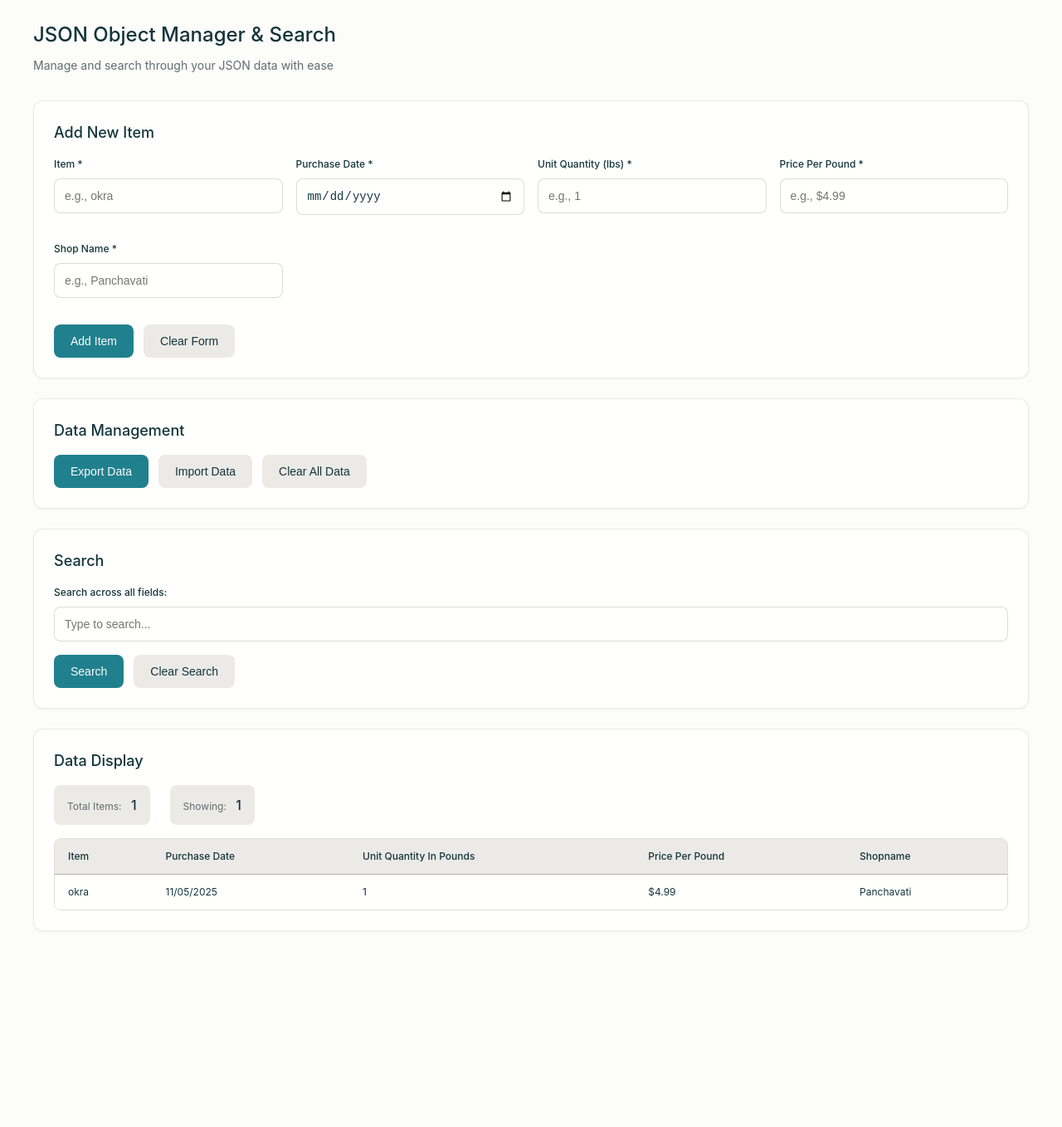
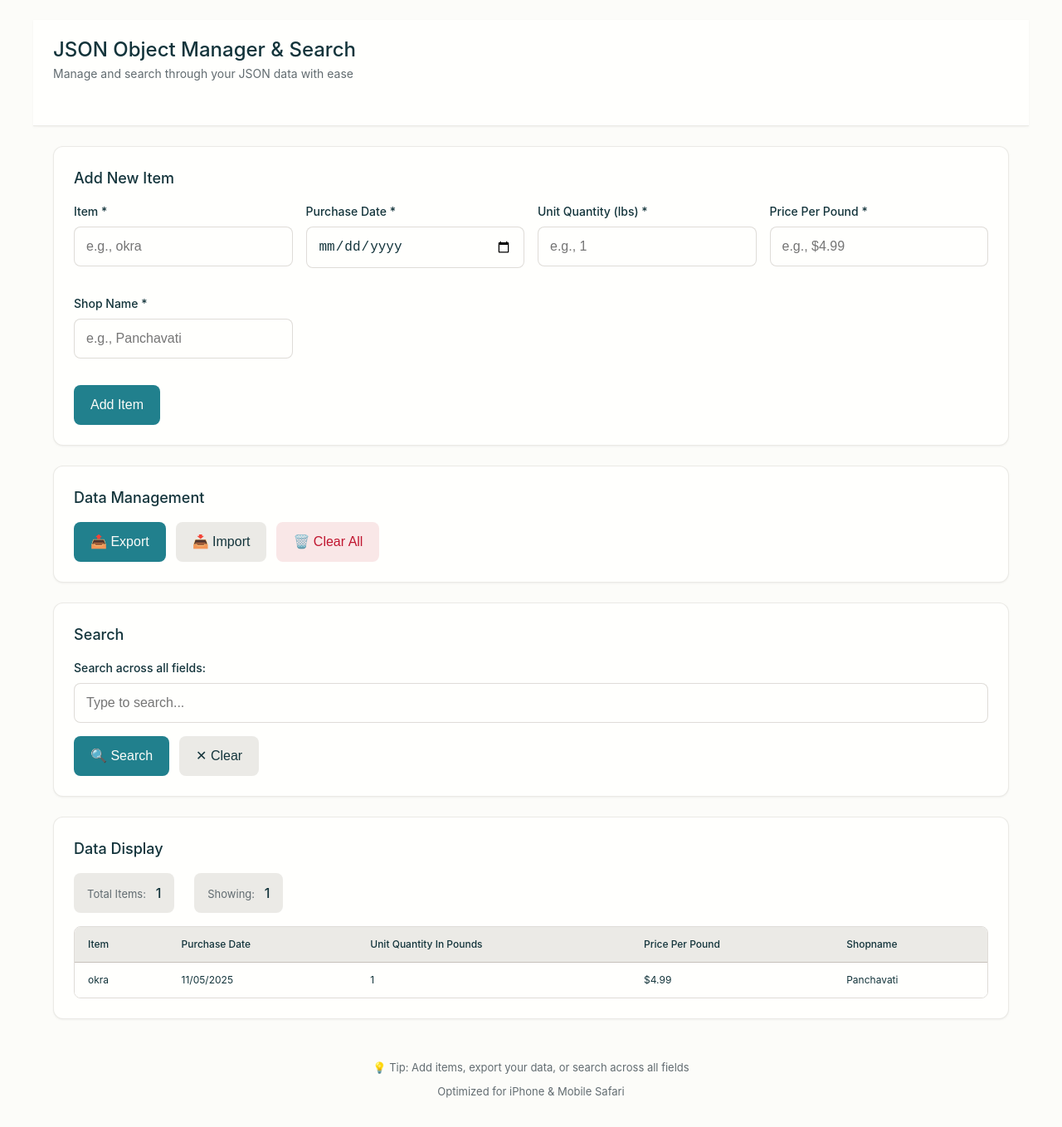
Before and after one commit to pravin-vasudevan-1188/canada-shopping-list, a plain HTML site: page index.html in a window 1280 px wide. Shown: the whole page at 83% size. Before the commit the page ends 1170 px from the top, so only its background shows below. Drawn offline with Linux system fonts and the light colour scheme.

Commit message:
mobile friendly version

```diff
--- a/index.html
+++ b/index.html
@@ -2,7 +2,7 @@
 <html lang="en">
 <head>
   <meta charset="UTF-8">
-  <meta name="viewport" content="width=device-width, initial-scale=1.0">
+  <meta name="viewport" content="width=device-width, initial-scale=1.0, maximum-scale=1.0, user-scalable=no, viewport-fit=cover">
   <title>JSON Object Manager &amp; Search</title>
   <style>
     /* Design System */
@@ -101,42 +101,63 @@
 
     body {
       font-family: var(--font-family-base);
-      font-size: var(--font-size-base);
+      font-size: 16px;
       color: var(--color-text);
       background-color: var(--color-background);
       line-height: 1.5;
-      padding: var(--space-24);
+      padding: 0;
+      padding-top: env(safe-area-inset-top);
+      padding-bottom: env(safe-area-inset-bottom);
+      padding-left: env(safe-area-inset-left);
+      padding-right: env(safe-area-inset-right);
+      -webkit-tap-highlight-color: rgba(0, 0, 0, 0);
+      -webkit-touch-callout: none;
     }
 
     .container {
       max-width: 1200px;
       margin: 0 auto;
+      padding: var(--space-16);
+    }
+
+    .app-header {
+      background-color: var(--color-surface);
+      border-bottom: 1px solid var(--color-card-border);
+      padding: var(--space-16);
+      margin: 0 calc(-1 * var(--space-16));
+      margin-bottom: var(--space-16);
+      position: sticky;
+      top: 0;
+      z-index: 100;
+      box-shadow: var(--shadow-sm);
     }
 
     h1 {
-      font-size: var(--font-size-3xl);
+      font-size: 22px;
       font-weight: var(--font-weight-semibold);
-      margin-bottom: var(--space-8);
+      margin-bottom: var(--space-4);
       color: var(--color-text);
+      line-height: 1.3;
     }
 
     .subtitle {
-      font-size: var(--font-size-base);
+      font-size: 14px;
       color: var(--color-text-secondary);
-      margin-bottom: var(--space-32);
+      margin-bottom: 0;
+      line-height: 1.4;
     }
 
     .section {
       background-color: var(--color-surface);
       border: 1px solid var(--color-card-border);
       border-radius: var(--radius-lg);
-      padding: var(--space-24);
-      margin-bottom: var(--space-24);
+      padding: var(--space-16);
+      margin-bottom: var(--space-16);
       box-shadow: var(--shadow-sm);
     }
 
     .section-title {
-      font-size: var(--font-size-xl);
+      font-size: 18px;
       font-weight: var(--font-weight-semibold);
       margin-bottom: var(--space-16);
       color: var(--color-text);
@@ -150,21 +171,23 @@
       display: block;
       font-weight: var(--font-weight-medium);
       margin-bottom: var(--space-8);
-      font-size: var(--font-size-sm);
+      font-size: 14px;
       color: var(--color-text);
     }
 
     textarea {
       width: 100%;
-      padding: var(--space-12);
+      padding: 14px;
       border: 1px solid var(--color-border);
       border-radius: var(--radius-base);
       font-family: monospace;
-      font-size: var(--font-size-sm);
+      font-size: 16px;
       background-color: var(--color-surface);
       color: var(--color-text);
       resize: vertical;
       min-height: 120px;
+      -webkit-appearance: none;
+      appearance: none;
     }
 
     textarea:focus {
@@ -176,12 +199,15 @@
     input[type="date"],
     input[type="number"] {
       width: 100%;
-      padding: var(--space-12);
+      padding: 14px;
       border: 1px solid var(--color-border);
       border-radius: var(--radius-base);
-      font-size: var(--font-size-base);
+      font-size: 16px;
       background-color: var(--color-surface);
       color: var(--color-text);
+      min-height: 48px;
+      -webkit-appearance: none;
+      appearance: none;
     }
 
     input[type="text"]:focus,
@@ -192,20 +218,27 @@
     }
 
     .form-grid {
-      display: grid;
-      grid-template-columns: repeat(auto-fit, minmax(250px, 1fr));
+      display: flex;
+      flex-direction: column;
       gap: var(--space-16);
       margin-bottom: var(--space-16);
     }
 
     .button {
-      padding: var(--space-12) var(--space-20);
+      padding: 14px var(--space-20);
       border: none;
       border-radius: var(--radius-base);
-      font-size: var(--font-size-base);
+      font-size: 16px;
       font-weight: var(--font-weight-medium);
       cursor: pointer;
       transition: all 0.2s ease;
+      min-height: 48px;
+      display: flex;
+      align-items: center;
+      justify-content: center;
+      flex: 1;
+      -webkit-tap-highlight-color: transparent;
+      touch-action: manipulation;
     }
 
     .button-primary {
@@ -227,16 +260,25 @@
     }
 
     .button-group {
-      display: flex;
+      display: grid;
+      grid-template-columns: 1fr 1fr;
       gap: var(--space-12);
-      flex-wrap: wrap;
+    }
+
+    .button-group .button {
+      width: 100%;
+    }
+
+    .button-full {
+      grid-column: 1 / -1;
     }
 
     .message {
       padding: var(--space-12);
       border-radius: var(--radius-base);
       margin-bottom: var(--space-16);
-      font-size: var(--font-size-sm);
+      font-size: 14px;
+      line-height: 1.5;
     }
 
     .message-error {
@@ -262,35 +304,91 @@
     }
 
     .stats {
-      display: flex;
-      gap: var(--space-24);
+      display: grid;
+      grid-template-columns: 1fr 1fr;
+      gap: var(--space-12);
       margin-bottom: var(--space-16);
-      flex-wrap: wrap;
     }
 
     .stat {
       background-color: var(--color-secondary);
       padding: var(--space-12) var(--space-16);
       border-radius: var(--radius-base);
-      font-size: var(--font-size-sm);
+      font-size: 13px;
+      text-align: center;
     }
 
     .stat-label {
       color: var(--color-text-secondary);
       font-weight: var(--font-weight-normal);
+      display: block;
     }
 
     .stat-value {
       font-weight: var(--font-weight-semibold);
       color: var(--color-text);
-      font-size: var(--font-size-lg);
-      margin-left: var(--space-8);
+      font-size: 24px;
+      display: block;
+      margin-top: var(--space-4);
     }
 
     .table-container {
-      overflow-x: auto;
+      display: none;
+    }
+
+    .cards-container {
+      display: flex;
+      flex-direction: column;
+      gap: var(--space-12);
+    }
+
+    .item-card {
+      background-color: var(--color-surface);
+      border: 1px solid var(--color-card-border);
       border-radius: var(--radius-base);
-      border: 1px solid var(--color-border);
+      padding: var(--space-16);
+      box-shadow: var(--shadow-sm);
+    }
+
+    .item-card:active {
+      transform: scale(0.98);
+      transition: transform 0.1s ease;
+    }
+
+    .card-row {
+      display: flex;
+      justify-content: space-between;
+      align-items: baseline;
+      margin-bottom: var(--space-8);
+      padding-bottom: var(--space-8);
+      border-bottom: 1px solid var(--color-card-border);
+    }
+
+    .card-row:last-child {
+      margin-bottom: 0;
+      padding-bottom: 0;
+      border-bottom: none;
+    }
+
+    .card-label {
+      font-size: 13px;
+      color: var(--color-text-secondary);
+      font-weight: var(--font-weight-medium);
+      text-transform: capitalize;
+    }
+
+    .card-value {
+      font-size: 15px;
+      color: var(--color-text);
+      font-weight: var(--font-weight-medium);
+      text-align: right;
+      word-break: break-word;
+    }
+
+    .card-value-primary {
+      font-size: 18px;
+      font-weight: var(--font-weight-semibold);
+      color: var(--color-primary);
     }
 
     table {
@@ -334,25 +432,105 @@
       font-size: var(--font-size-base);
     }
 
-    @media (max-width: 768px) {
+    .footer {
+      text-align: center;
+      padding: var(--space-24) var(--space-16);
+      color: var(--color-text-secondary);
+      font-size: 13px;
+      line-height: 1.6;
+    }
+
+    .footer-hint {
+      margin-bottom: var(--space-8);
+    }
+
+    @media (min-width: 768px) {
       body {
-        padding: var(--space-16);
+        font-size: var(--font-size-base);
+      }
+
+      .container {
+        padding: var(--space-24);
+      }
+
+      h1 {
+        font-size: var(--font-size-3xl);
+      }
+
+      .subtitle {
+        font-size: var(--font-size-base);
+        margin-bottom: var(--space-32);
       }
 
       .section {
-        padding: var(--space-16);
+        padding: var(--space-24);
+        margin-bottom: var(--space-24);
+      }
+
+      .section-title {
+        font-size: var(--font-size-xl);
+      }
+
+      .form-grid {
+        display: grid;
+        grid-template-columns: repeat(auto-fit, minmax(250px, 1fr));
+      }
+
+      .button-group {
+        display: flex;
+        flex-wrap: wrap;
+      }
+
+      .button-group .button {
+        flex: 0 0 auto;
+        width: auto;
+      }
+
+      .app-header {
+        margin: 0 calc(-1 * var(--space-24));
+        margin-bottom: var(--space-24);
+        padding: var(--space-20) var(--space-24);
       }
 
       .table-container {
-        font-size: var(--font-size-sm);
+        display: block;
+        overflow-x: auto;
+        border-radius: var(--radius-base);
+        border: 1px solid var(--color-border);
+      }
+
+      .cards-container {
+        display: none;
+      }
+
+      .stats {
+        display: flex;
+        gap: var(--space-24);
+      }
+
+      .stat {
+        text-align: left;
+      }
+
+      .stat-value {
+        display: inline;
+        margin-top: 0;
+        margin-left: var(--space-8);
+        font-size: var(--font-size-lg);
+      }
+
+      .stat-label {
+        display: inline;
       }
     }
   </style>
 </head>
 <body>
   <div class="container">
-    <h1>JSON Object Manager &amp; Search</h1>
-    <p class="subtitle">Manage and search through your JSON data with ease</p>
+    <div class="app-header">
+      <h1>JSON Object Manager &amp; Search</h1>
+      <p class="subtitle">Manage and search through your JSON data with ease</p>
+    </div>
 
     <!-- Form Section -->
     <div class="section">
@@ -382,8 +560,7 @@
         </div>
         <div id="inputMessage"></div>
         <div class="button-group">
-          <button type="submit" class="button button-primary">Add Item</button>
-          <button type="button" class="button button-secondary" onclick="clearForm()">Clear Form</button>
+          <button type="submit" class="button button-primary button-full">Add Item</button>
         </div>
       </form>
     </div>
@@ -392,10 +569,10 @@
     <div class="section">
       <h2 class="section-title">Data Management</h2>
       <div class="button-group">
-        <button class="button button-primary" onclick="exportData()">Export Data</button>
-        <button class="button button-secondary" onclick="document.getElementById('importFile').click()">Import Data</button>
+        <button class="button button-primary" onclick="exportData()">📤 Export</button>
+        <button class="button button-secondary" onclick="document.getElementById('importFile').click()">📥 Import</button>
         <input type="file" id="importFile" accept=".json" style="display: none;" onchange="importData(event)">
-        <button class="button button-secondary" onclick="clearAllData()">Clear All Data</button>
+        <button class="button button-secondary" onclick="clearAllData()" style="background-color: rgba(var(--color-red-500-rgb), 0.1); color: var(--color-error); grid-column: 1 / -1;">🗑️ Clear All</button>
       </div>
       <div id="dataMessage"></div>
     </div>
@@ -408,8 +585,8 @@
         <input type="text" id="searchInput" placeholder="Type to search..." oninput="performSearch()">
       </div>
       <div class="button-group">
-        <button class="button button-primary" onclick="performSearch()">Search</button>
-        <button class="button button-secondary" onclick="clearSearch()">Clear Search</button>
+        <button class="button button-primary" onclick="performSearch()">🔍 Search</button>
+        <button class="button button-secondary" onclick="clearSearch()">✕ Clear</button>
       </div>
     </div>
 
@@ -433,6 +610,12 @@
           <tbody id="tableBody"></tbody>
         </table>
       </div>
+      <div class="cards-container" id="cardsContainer"></div>
+    </div>
+
+    <div class="footer">
+      <div class="footer-hint">💡 Tip: Add items, export your data, or search across all fields</div>
+      <div>Optimized for iPhone &amp; Mobile Safari</div>
     </div>
   </div>
 
@@ -614,21 +797,23 @@
 
       const tableHead = document.getElementById('tableHead');
       const tableBody = document.getElementById('tableBody');
+      const cardsContainer = document.getElementById('cardsContainer');
       const displayMessage = document.getElementById('displayMessage');
 
       // Clear previous content
       tableHead.innerHTML = '';
       tableBody.innerHTML = '';
+      cardsContainer.innerHTML = '';
       displayMessage.innerHTML = '';
 
       if (dataStore.length === 0) {
-        showMessage(displayMessage, 'No data available. Add some JSON data to get started.', 'info');
+        showMessage(displayMessage, 'No data available. Add items using the form above to get started. 📝', 'info');
         return;
       }
 
       if (filteredData.length === 0) {
-        showMessage(displayMessage, 'No results found for your search.', 'info');
-        // Still show headers
+        showMessage(displayMessage, 'No results found for your search. Try a different search term. 🔍', 'info');
+        // Still show headers for desktop
         const headers = Object.keys(dataStore[0]);
         const headerRow = document.createElement('tr');
         headers.forEach(header => {
@@ -656,7 +841,7 @@
       });
       tableHead.appendChild(headerRow);
 
-      // Create table rows
+      // Create table rows (desktop)
       filteredData.forEach(item => {
         const row = document.createElement('tr');
         headers.forEach(header => {
@@ -665,6 +850,40 @@
           row.appendChild(td);
         });
         tableBody.appendChild(row);
+      });
+
+      // Create cards (mobile)
+      filteredData.forEach(item => {
+        const card = document.createElement('div');
+        card.className = 'item-card';
+
+        headers.forEach((header, index) => {
+          const row = document.createElement('div');
+          row.className = 'card-row';
+
+          const label = document.createElement('div');
+          label.className = 'card-label';
+          label.textContent = formatHeader(header);
+
+          const value = document.createElement('div');
+          // Make item name and price stand out
+          if (header === 'item') {
+            value.className = 'card-value card-value-primary';
+          } else if (header === 'pricePerPound') {
+            value.className = 'card-value';
+            value.style.fontWeight = 'var(--font-weight-semibold)';
+            value.style.color = 'var(--color-success)';
+          } else {
+            value.className = 'card-value';
+          }
+          value.textContent = item[header] !== undefined ? item[header] : '-';
+
+          row.appendChild(label);
+          row.appendChild(value);
+          card.appendChild(row);
+        });
+
+        cardsContainer.appendChild(card);
       });
     }
 
```
